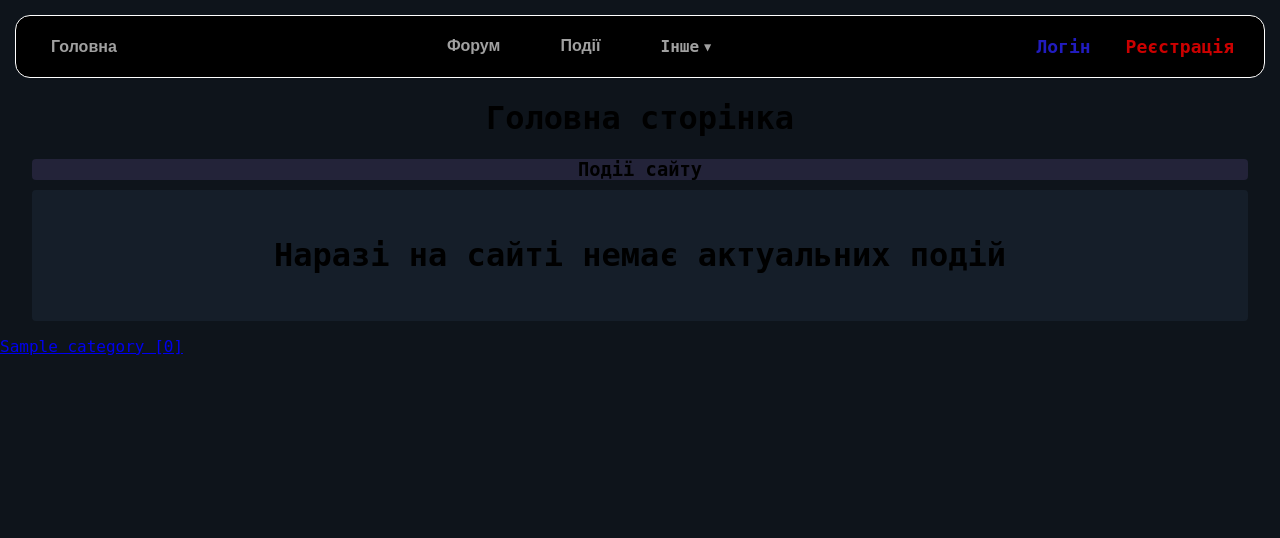
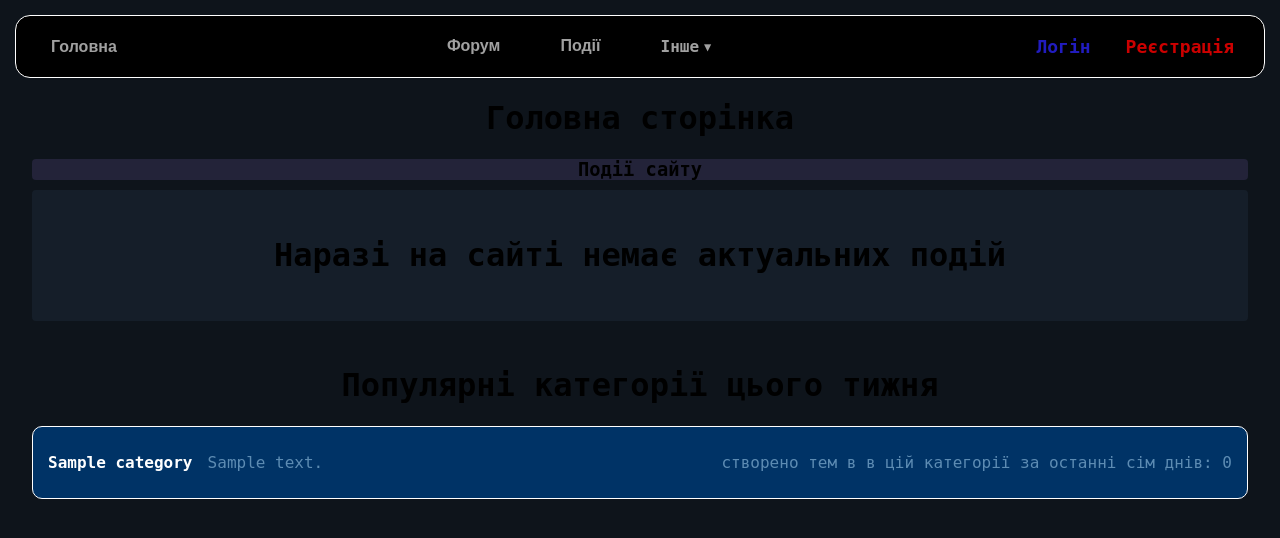
Before and after one commit to 13max11/portal_group, a Django app: page / in a window 1280 px wide. Shown: the top 538 px of the page. Run offline with Django 5.2, Linux system fonts and the light colour scheme; tables that the repository leaves empty hold one stand-in row (values such as "Sample post").

Commit message:
колд фікс включаючій в себе доволі немалу оптимізацію коду дороблення головної і покращення вигляду то тут то там

```diff
--- a/forum_system/views.py
+++ b/forum_system/views.py
@@ -221,7 +221,7 @@ def index(request):
 
 def forum(request):
     categories = Category.objects.all()
-    topics = Topic.objects.all().order_by('?')[:3]
+    topics = Topic.objects.all().order_by('-created_at')[:3]
     form = None
 
     if request.user.is_staff:
--- a/static/css/main_page.css
+++ b/static/css/main_page.css
@@ -64,3 +64,66 @@
     text-align: center;
     border-radius: 4px;
 }
+
+/* Категории */
+
+.forums-category-container {
+    width: 95%;
+    margin-top: 1.2cm;
+    margin-bottom: 1cm;
+    margin-left: auto;
+    margin-right: auto;
+}
+
+.forums-category-item {
+    display: flex;
+    justify-content: space-between;
+    align-items: center;
+    background-color: #003366;
+    border: 0.5px solid white;
+    border-radius: 10px;
+    padding: 10px 15px;
+    cursor: pointer;
+    transition: background-color 0.3s ease, box-shadow 0.3s ease;
+    text-decoration: none;
+    margin-bottom: 10px;
+}
+
+.forums-category-item:hover {
+    background-color: #004080;
+    box-shadow: 0 0 10px white;
+}
+
+.forums-category-item-left {
+    display: flex;
+}
+
+.forums-category-item-title {
+    color: white;
+    font-weight: bold;
+    font-size: 16px;
+    flex: 1;
+    text-align: left;
+    max-width: min-content;
+    white-space: nowrap;
+}
+
+.forums-category-item-description {
+    color: #5D8CB3;
+    max-width: 30vw;
+    text-align: left;
+    white-space: nowrap;
+    overflow: hidden;
+    text-overflow: ellipsis;
+    margin-left: 0.4cm;
+    margin-right: 0.4cm;
+
+};
+
+.forums-category-item-topic-count {
+    color: #5D8CB3;
+    font-size: 14px;
+    flex: 2;
+    text-align: right;
+    white-space: nowrap;
+};
--- a/static/css/style.css
+++ b/static/css/style.css
@@ -165,3 +165,48 @@ p {
 .register-button:hover {
     color: #FF3333; /* Цвет текста при наведении */
 }
+
+.user-field {
+    display: flex;
+    text-decoration: none;
+    border-style: solid;
+    border-radius: 10px;
+    border-color: #2a2a2a;
+    background-color: #40404e;
+
+}
+
+.avatar {
+    object-fit: cover;
+    border-radius: 8px;
+    width: 30px;
+    height: 30px;
+}
+
+.user-name {
+    color: #5D8CB3;
+    text-decoration: none;
+    margin-left: 0.2cm;
+    margin-top: auto;
+    margin-bottom: auto;
+}
+
+
+::-webkit-scrollbar {
+    width: 10px;
+  }
+
+  ::-webkit-scrollbar-track {
+    background-color: #1E1E1E;
+    border-radius: 5px;
+  }
+
+  ::-webkit-scrollbar-thumb {
+    background-color: #253949;
+    border-radius: 5px;
+    border: 2px solid #1E1E1E;
+  }
+
+  ::-webkit-scrollbar-thumb:hover {
+    background-color: #A0A0A0;
+  }
--- a/templates/base.html
+++ b/templates/base.html
@@ -39,8 +39,15 @@
 
         <!-- Правая секция -->
         <div class="right-section">
-            <a href="{% url 'login' %}" class="login-button"><b>Логін</b></a>
-            <a href="{% url 'register' %}" class="register-button"><b>Реєстрація</b></a>
+            {% if not request.user.is_authenticated %}
+                <a href="{% url 'login' %}" class="login-button"><b>Логін</b></a>
+                <a href="{% url 'register' %}" class="register-button"><b>Реєстрація</b></a>
+            {% else %}
+                <div class="user-field">
+                    <img src="{{ request.user.avatar.url }}" alt="avatar" class="avatar">
+                    <a href="{% url 'profile' request.user.username %}" class="user-name">{{ request.user.username }}</a>
+                </div>
+            {% endif %}
         </div>
     </div>
 
--- a/templates/forum_system/index.html
+++ b/templates/forum_system/index.html
@@ -31,10 +31,18 @@
     </div>
 </div>
 
-{% for category in categories %}
-    <p><a href="{% url 'category-detail' category.pk %}">{{category.name}} [{{category.topic_count}}]</a></p>
-{% endfor %}
-
+<div class="forums-category-container">
+    <h1 class="head">Популярні категорії цього тижня</h1>
+    {% for category in categories %}
+        <a href="{% url 'category-detail' category.id %}" class="forums-category-item">
+            <div class="forums-category-item-left">
+                <div class="forums-category-item-title">{{ category.name }}</div>
+                <div class="forums-category-item-description">{{ category.description }}</div>
+            </div>
+            <p class="forums-category-item-topic-count"> створено тем в в цій категорії за останні сім днів: {{ category.topic_count }}</p>
+        </a>
+    {% endfor %}
+</div>
 
 
 {% endblock %}
```
Also changed, not shown: templates/forum_system/forum.html (+10 -50 lines).
